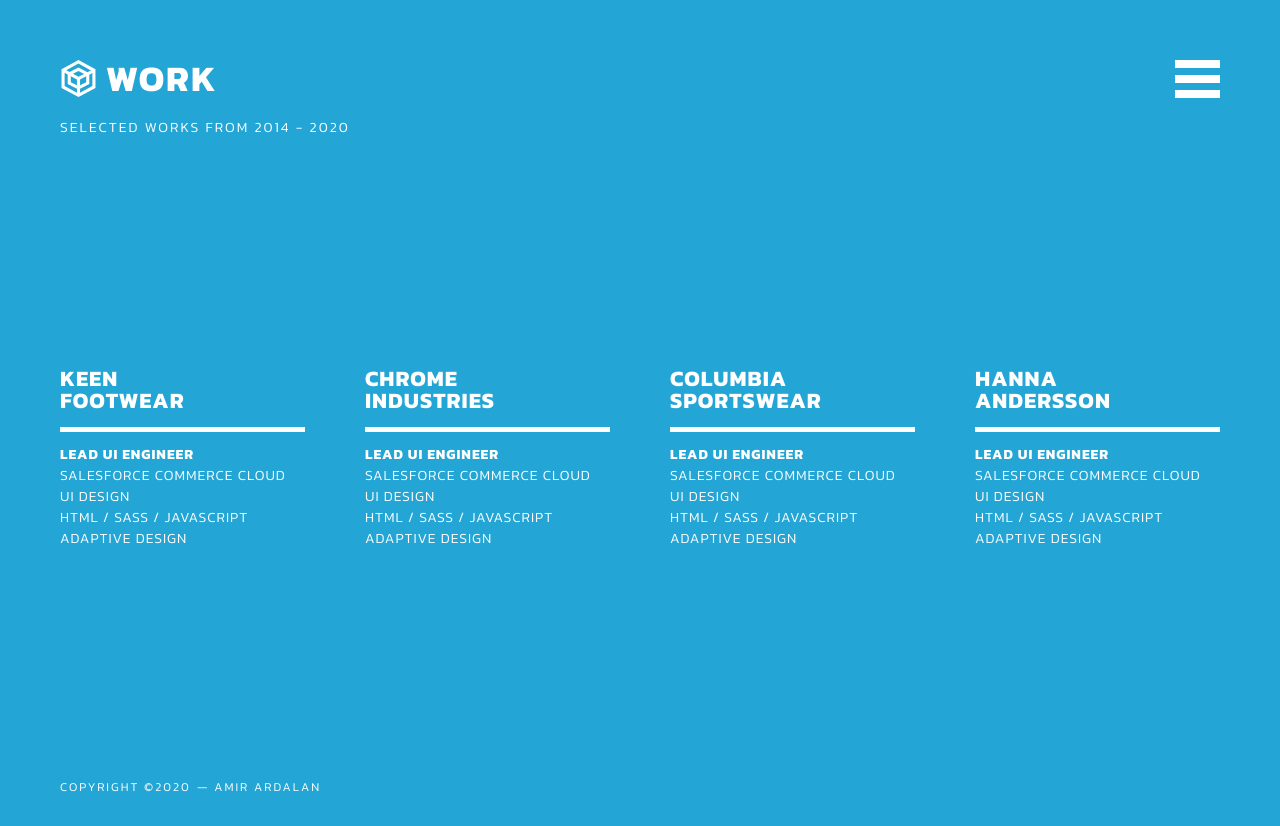
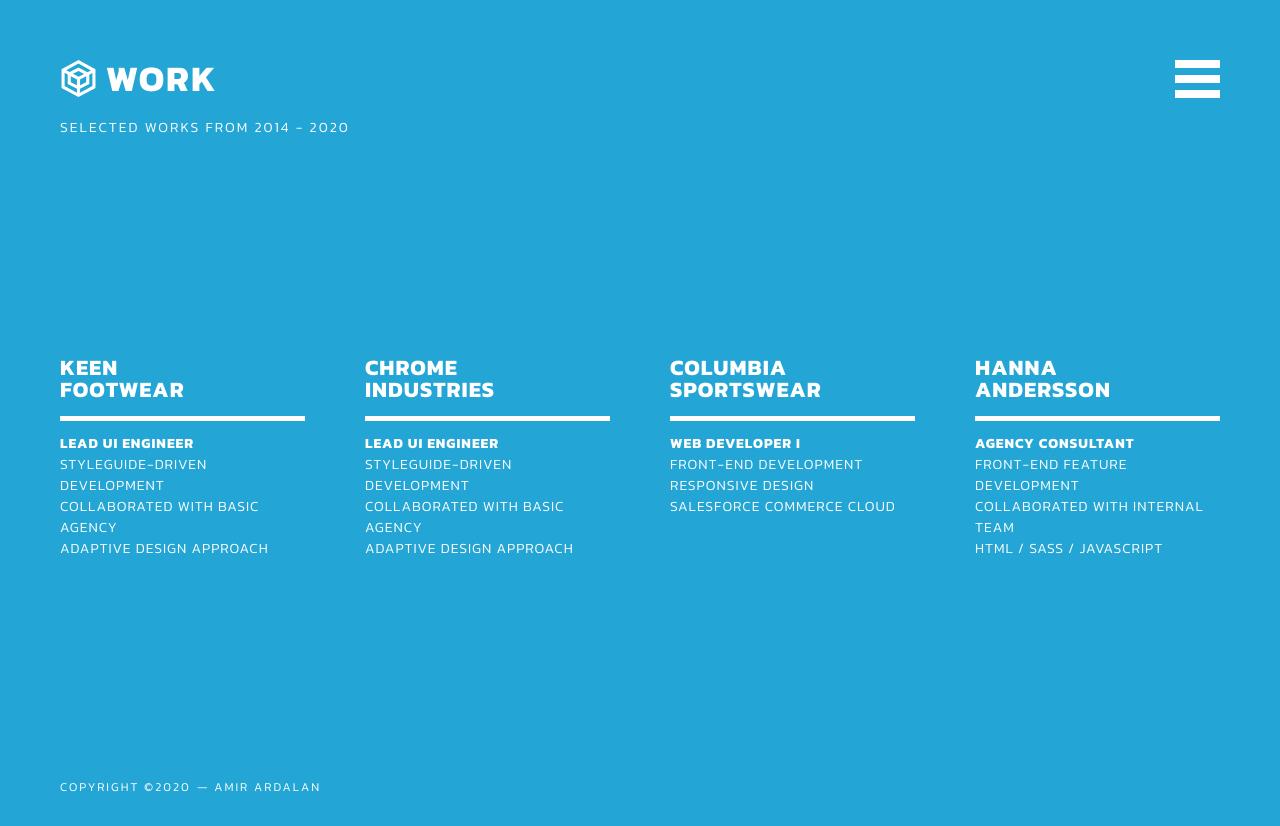
Before and after one commit to amirardalan/aa20, a React (Create React App) app: page /work in a window 1280 px wide. Built offline with nearby package versions, Linux system fonts and the light colour scheme.

Commit message:
bio page style updates

```diff
--- a/src/index.scss
+++ b/src/index.scss
@@ -91,6 +91,9 @@
   &:last-child {
     margin-right: 0;
   }
+  &.sm {
+    width: 10%;
+  }
   @media (max-width: 1024px) {
     margin-right: 0;
     margin-bottom: 60px;
--- a/src/pages/Bio.js
+++ b/src/pages/Bio.js
@@ -2,6 +2,7 @@
 import './Bio.scss'
 import Footer from '../components/Footer'
 import logo from '../logo.svg'
+import photo from './photo.png'
 
 function Bio() {
     return (
@@ -13,28 +14,32 @@
             <h2>Currently available for hire ✓</h2>
             <div className="Page-content-wrapper">
                 <div className="Page-content">
+                    <div className="Content-item sm">
+                        <img src={photo} className="Amir-photo" alt="Amir Ardalan Headshot" />
+                    </div>
                     <div className="Content-item">
                         <h3>Amir Ardalan</h3>
-                        <strong>Front-end Developer & UI Designer</strong>
+                        <p><strong>Front-end Developer</strong></p>
+                        <p><strong>UI Designer</strong></p>
                         <p>16+ Years professional experience.</p>
                     </div>
                     <div className="Content-item">
                         <h3>Skills</h3>
-                        <strong>JavaScript / React / Sass</strong>
+                        <p>JavaScript / React / Sass</p>
+                        <p>User Interface Design</p>
                         <p>Salesforce Commerce Cloud</p>
-                        <p>User Interface Design</p>
                     </div>
                     <div className="Content-item">
                         <h3>Hobbies</h3>
-                        <strong>Music Production</strong>
-                        <p>Reading</p>
-                        <p>Soccer</p>
-                        <p>Reading</p>
+                        <p>Music Production (Ableton)</p>
+                        <p>Non-fiction Reading</p>
+                        <p>Soccer / Futsal</p>
+                        <p>German Cars</p>
                         <p>Rocket League</p>
                     </div>
                     <div className="Content-item">
                         <h3>Contact</h3>
-                        <strong><a href="mailto:hi@amirardalan.com">hi@amirardalan.com</a></strong>
+                        <p><a href="mailto:hi@amirardalan.com">hi@amirardalan.com</a></p>
                         <p><a href="http://linkedin.com/in/amirardalan" target="_blank" rel="noreferrer">LinkedIn</a></p>
                     </div>
                 </div>
--- a/src/pages/Bio.scss
+++ b/src/pages/Bio.scss
@@ -4,3 +4,9 @@
     background-color: $primary;
     color: $light;
 }
+
+.Amir-photo {
+    margin-top: 10px;
+    height: 110px;
+    width: auto;
+}
--- a/src/pages/Work.js
+++ b/src/pages/Work.js
@@ -18,34 +18,30 @@
                     <div className="Content-item">
                         <h3>KEEN<br/> Footwear</h3>
                         <strong>LEAD UI ENGINEER</strong>
-                        <p>Salesforce Commerce Cloud</p>
-                        <p>UI design</p>
-                        <p>HTML / Sass / JavaScript</p>
-                        <p>Adaptive design</p>
+                        <p>Styleguide-driven development</p>
+                        <p>Collaborated with BASIC Agency</p>
+                        <p>Adaptive design approach</p>
                     </div>
                     <div className="Content-item">
                         <h3>CHROME<br/> Industries</h3>
                         <strong>LEAD UI ENGINEER</strong>
-                        <p>Salesforce Commerce Cloud</p>
-                        <p>UI design</p>
-                        <p>HTML / Sass / JavaScript</p>
-                        <p>Adaptive design</p>
+                        <p>Styleguide-driven development</p>
+                        <p>Collaborated with BASIC Agency</p>
+                        <p>Adaptive design approach</p>
                     </div>
                     <div className="Content-item">
                         <h3>Columbia<br/> Sportswear</h3>
-                        <strong>LEAD UI ENGINEER</strong>
+                        <strong>Web Developer I</strong>
+                        <p>Front-end development</p>
+                        <p>Responsive Design</p>
                         <p>Salesforce Commerce Cloud</p>
-                        <p>UI design</p>
-                        <p>HTML / Sass / JavaScript</p>
-                        <p>Adaptive design</p>
                     </div>
                     <div className="Content-item">
                         <h3>Hanna<br/> Andersson</h3>
-                        <strong>LEAD UI ENGINEER</strong>
-                        <p>Salesforce Commerce Cloud</p>
-                        <p>UI design</p>
+                        <strong>Agency Consultant</strong>
+                        <p>Front-end feature development</p>
+                        <p>Collaborated with internal team</p>
                         <p>HTML / Sass / JavaScript</p>
-                        <p>Adaptive design</p>
                     </div>
                 </div>
             </div>
```
Also changed, not shown: src/pages/photo.png (added), 1 other file (tests, documents, lock files or other folders).
